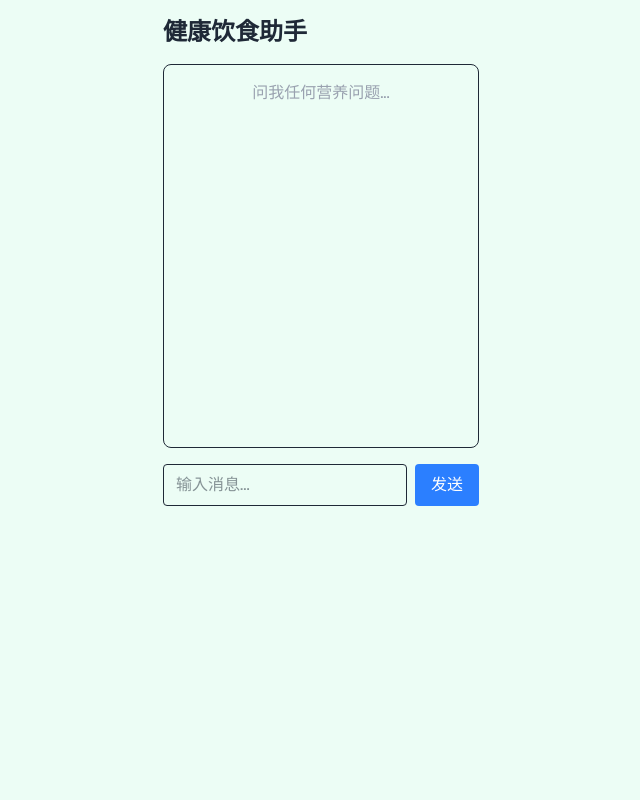
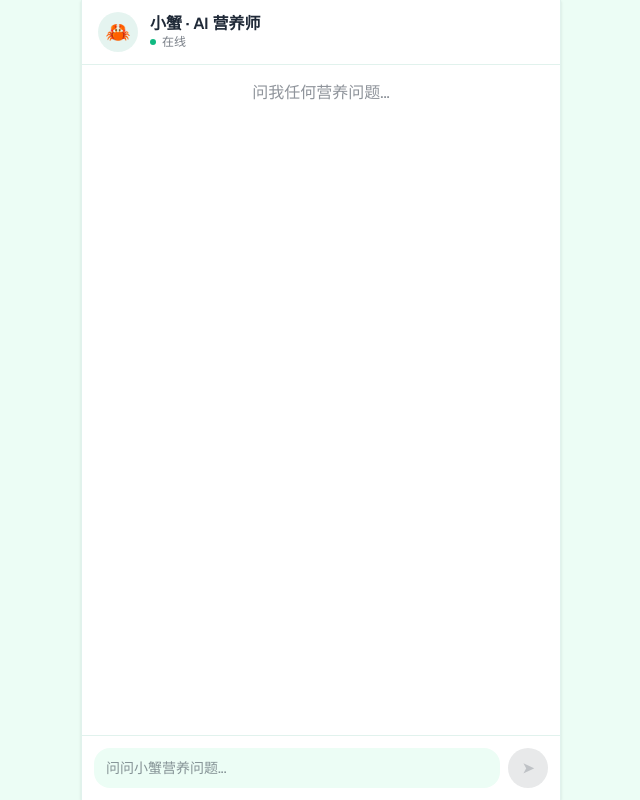
Before and after one commit to XiaoXie-X/health-diet-agent, a Next.js app: page / in a window 1280 px wide. Shown: the whole page, without its empty margins (319-959 px from the left). Built offline with nearby package versions, Linux system fonts and the light colour scheme.

Commit message:
feat: 重构为手机风格居中布局（480px 窄栏、全屏高度、贴底输入）

```diff
--- a/app/layout.tsx
+++ b/app/layout.tsx
@@ -13,14 +13,14 @@ const geistMono = Geist_Mono({
 });
 
 export const metadata: Metadata = {
-  title: "Create Next App",
-  description: "Generated by create next app",
+  title: "小蟹 · AI 健康饮食助手",
+  description: "AI 营养师小蟹，帮你分析饮食营养、计算热量、推荐健康搭配",
 };
 
 export default function RootLayout({ children }: LayoutProps<"/">) {
   return (
     <html
-      lang="en"
+      lang="zh-CN"
       className={`${geistSans.variable} ${geistMono.variable} h-full antialiased`}
     >
       <body className="min-h-full flex flex-col">{children}</body>
--- a/app/page.tsx
+++ b/app/page.tsx
@@ -76,10 +76,19 @@
     }
 
     return (
-      <div className="max-w-2xl mx-auto p-4">
-        <h1 className="text-2xl font-bold mb-4">健康饮食助手</h1>
-        <div className="border rounded-lg p-4 h-96 overflow-y-auto mb-4">
-          {messages.length === 0 && <div className="text-gray-400 text-center">问我任何营养问题...</div>}
+      <div className="mx-auto flex h-dvh w-full max-w-[480px] flex-col border-x border-base-300 bg-base-100 shadow-sm">
+        <header className="flex items-center gap-3 border-b border-base-300 px-4 py-3">
+          <div className="flex h-10 w-10 items-center justify-center rounded-full bg-primary/10 text-xl">🦀</div>
+          <div>
+            <h1 className="text-base font-semibold leading-tight">小蟹 · AI 营养师</h1>
+            <p className="flex items-center gap-1.5 text-xs text-base-content/60">
+              <span className="h-1.5 w-1.5 rounded-full bg-secondary" />在线
+            </p>
+          </div>
+        </header>
+
+        <main className="flex-1 overflow-y-auto px-4 py-4">
+          {messages.length === 0 && <div className="text-base-content/50 text-center">问我任何营养问题...</div>}
           {messages.map((msg, i) => (
             <div key={i} className={`mb-2 ${msg.role === 'user' ? 'text-right' : ''}`}>
               <span className={`inline-block p-2 rounded max-w-[85%] sm:max-w-[75%] whitespace-pre-wrap break-words ${msg.role === 'user' ? 'bg-blue-500 text-white' : 'bg-gray-200'}`}>
@@ -87,14 +96,18 @@
               </span>
             </div>
           ))}
-          {loading && <div className="text-gray-500">思考中...</div>}
+          {loading && <div className="text-base-content/60">思考中...</div>}
           <div ref={messagesEndRef} />
-        </div>
-        <div className="flex gap-2">
-          <input value={input} onChange={e => setInput(e.target.value)} onKeyDown={e => e.key === 'Enter' && sendMessage()}
-            className="flex-1 border rounded px-3 py-2" placeholder="输入消息..." />
-          <button onClick={sendMessage} className="bg-blue-500 text-white px-4 py-2 rounded">发送</button>
-        </div>
+        </main>
+
+        <footer className="border-t border-base-300 p-3">
+          <div className="flex items-center gap-2">
+            <input value={input} onChange={e => setInput(e.target.value)} onKeyDown={e => e.key === 'Enter' && sendMessage()}
+              className="input flex-1 bg-base-200" placeholder="问问小蟹营养问题..." />
+            <button onClick={sendMessage} disabled={loading || !input.trim()}
+              className="btn btn-primary btn-circle" aria-label="发送">➤</button>
+          </div>
+        </footer>
       </div>
     )
   }
```
